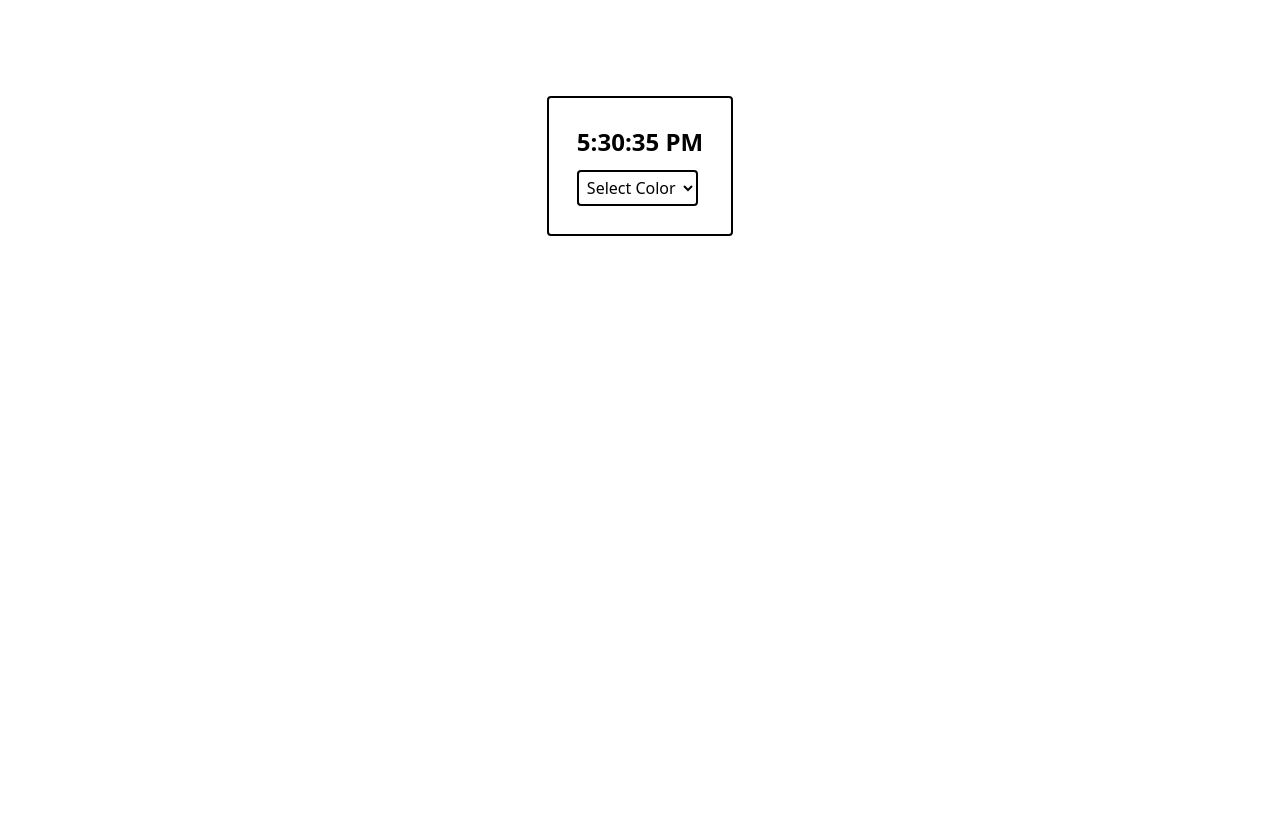
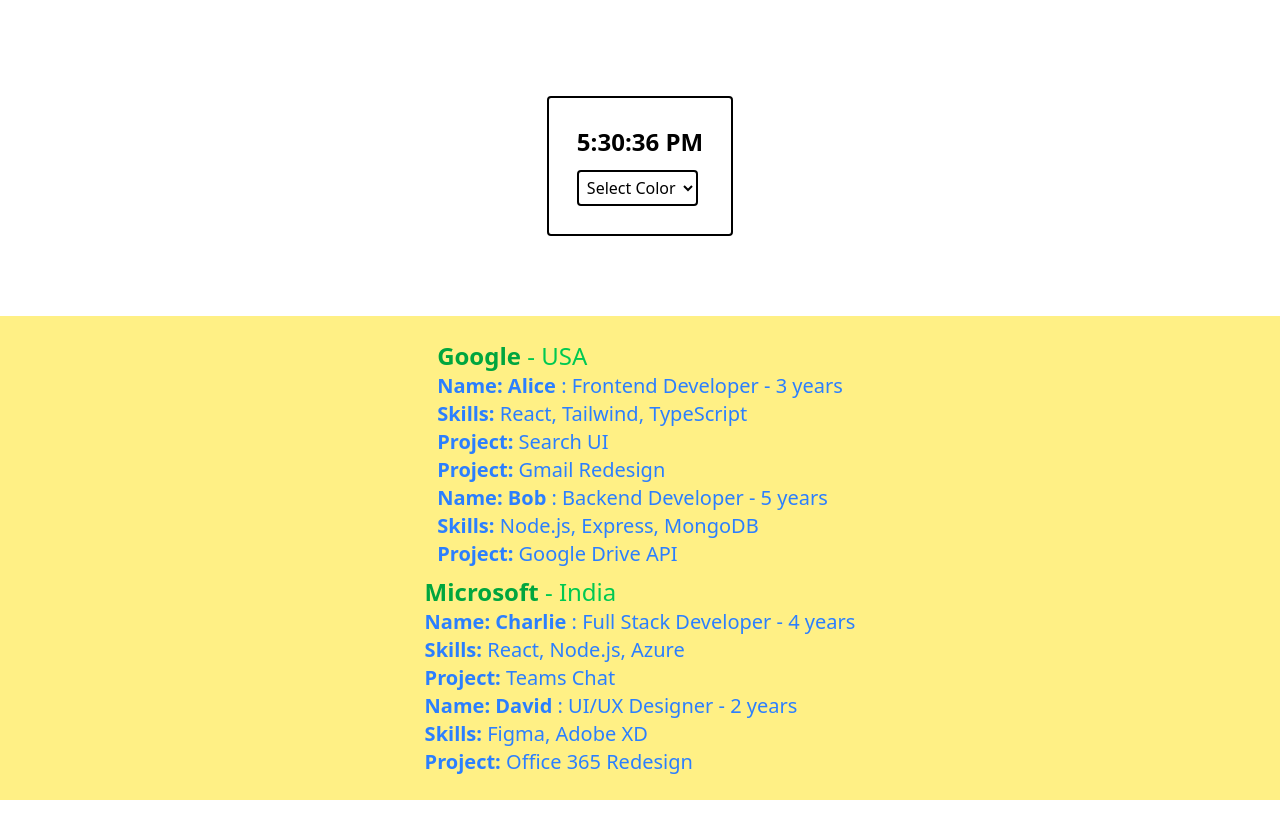
Before and after one commit to YashMishra0101/Interview-Preparation, a React (Vite) app in the folder react-section/react-practice-vite/: page / in a window 1280 px wide. Shown: the part 2360-3198 px from the top of the page. Before the commit the page ends 2732 px from the top, so only its background shows below. Built offline with nearby package versions, Linux system fonts and the light colour scheme.

Commit message:
Working on React

```diff
--- a/react-section/react-practice-vite/src/App.jsx
+++ b/react-section/react-practice-vite/src/App.jsx
@@ -6,7 +6,7 @@
 import { TakeInputValue } from "./TakeInputValue";
 import SkillsCheckbox from "./SkillsCheckbox";
 import Clock from "./ClocK";
-
+import FetchEmployess from "./FetchEmployess";
 
 function App() {
   return (
@@ -18,7 +18,8 @@
         <Hide />
         <TakeInputValue />
         <SkillsCheckbox />
-        <Clock/>
+        <Clock />
+        <FetchEmployess />
       </div>
     </>
   );
--- a/react-section/react-practice-vite/src/Clock.jsx
+++ b/react-section/react-practice-vite/src/Clock.jsx
@@ -11,9 +11,9 @@
   return (
     <>
       <div className="flex justify-center items-center flex-col py-10 mt-14 mb-10">
-       <div className="border-2 border-balck p-7 rounded-sm">
+       <div className="border-2 p-7 rounded-sm" style={{color}}>
          <p className="text-2xl font-semibold" style={{ color }}>{time}</p>
-        <ColorDropDown setColor={setColor} />
+        <ColorDropDown setColor={setColor} color={color} />
        </div>
       </div>
     </>
--- a/react-section/react-practice-vite/src/ColorDropDown.jsx
+++ b/react-section/react-practice-vite/src/ColorDropDown.jsx
@@ -1,14 +1,14 @@
-const ColorDropDown = ({ setColor }) => {
+const ColorDropDown = ({ setColor,color }) => {
   const colorHandler = (e) => {
     setColor(e.target.value);
   };
   return (
     <>
-      <select onChange={colorHandler} className="border-2 border-black rounded-sm mt-3 outline-none p-1">
+      <select onChange={colorHandler} className="border-black border-2 rounded-sm mt-3 outline-none p-1" style={{border:`2px solid ${color}`}}>
         <option value="">Select Color</option>
         <option value="red">Red</option>
         <option value="green">Green</option>
-        <option value="yellow">Yellow</option>
+        <option value="Purple">Purple</option>
         <option value="blue">Blue</option>
       </select>
     </>
--- /dev/null
+++ b/react-section/react-practice-vite/src/EmployessList.jsx
@@ -0,0 +1,47 @@
+const EmployessList = [
+  {
+    name: "Google",
+    location: "USA",
+    employees: [
+      {
+        name: "Alice",
+        role: "Frontend Developer",
+        experience: 3,
+        skills: ["React", "Tailwind", "TypeScript"],
+        projects: [
+          { title: "Search UI", year: 2022 },
+          { title: "Gmail Redesign", year: 2023 },
+        ],
+      },
+      {
+        name: "Bob",
+        role: "Backend Developer",
+        experience: 5,
+        skills: ["Node.js", "Express", "MongoDB"],
+        projects: [{ title: "Google Drive API", year: 2021 }],
+      },
+    ],
+  },
+  {
+    name: "Microsoft",
+    location: "India",
+    employees: [
+      {
+        name: "Charlie",
+        role: "Full Stack Developer",
+        experience: 4,
+        skills: ["React", "Node.js", "Azure"],
+        projects: [{ title: "Teams Chat", year: 2022 }],
+      },
+      {
+        name: "David",
+        role: "UI/UX Designer",
+        experience: 2,
+        skills: ["Figma", "Adobe XD"],
+        projects: [{ title: "Office 365 Redesign", year: 2023 }],
+      },
+    ],
+  },
+];
+
+export default EmployessList;
--- /dev/null
+++ b/react-section/react-practice-vite/src/FetchEmployess.jsx
@@ -0,0 +1,61 @@
+import { useState } from "react";
+import EmployessList from "./EmployessList";
+
+const FetchEmployess = () => {
+  return (
+    <>
+      <div className="py-6 w-screen bg-yellow-200 flex justify-center items-center flex-col gap-2">
+        {EmployessList.map((employessData, index) => {
+          return (
+            <div key={index}>
+              <div className="text-green-600 font-bold text-2xl">
+                {employessData.name}{" "}
+                <span className="text-green-500 font-medium text-2xl">
+                  - {employessData.location}
+                </span>
+              </div>
+              <div>
+                {employessData.employees.map((employeesInfo, index) => {
+                  return (
+                    <div
+                      key={index}
+                      className="text-blue-500 font-bold text-xl"
+                    >
+                      Name: {employeesInfo.name}{" "}
+                      <span className="font-medium">
+                        : {employeesInfo.role}
+                      </span>{" "}
+                      <span className="font-medium">
+                        - {employeesInfo.experience} years
+                      </span>{" "}
+                      <p className="font-bold">
+                        Skills:
+                        <span className="font-medium">
+                          {} {employeesInfo.skills.join(", ")}
+                        </span>
+                      </p>
+                      <div>
+                        {employeesInfo.projects.map((project, index) => {
+                          return (
+                            <p key={index}>
+                              Project:{" "}
+                              <span className="font-medium">
+                                {project.title}
+                              </span>
+                            </p>
+                          );
+                        })}
+                      </div>
+                    </div>
+                  );
+                })}
+              </div>
+            </div>
+          );
+        })}
+      </div>
+    </>
+  );
+};
+
+export default FetchEmployess;
```
